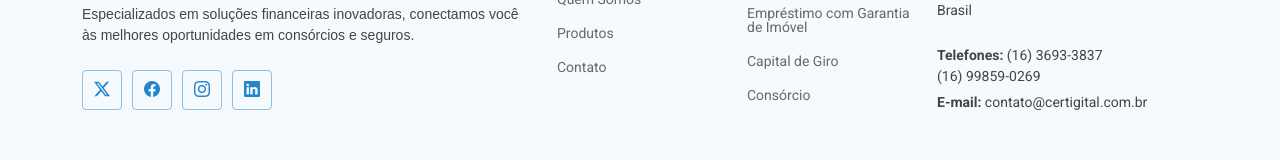
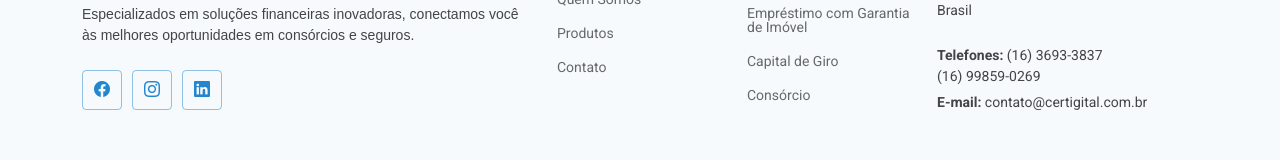
Before and after one commit to lucasmpampanini/porto_digital_consorcios, a plain HTML site: page index.html in a window 1280 px wide. Shown: the part 6149-6309 px from the top of the page. Drawn offline with Linux system fonts and the light colour scheme.

Commit message:
links de redes sociais

```diff
--- a/index.html
+++ b/index.html
@@ -453,10 +453,10 @@
           </a>
           <p>Especializados em soluções financeiras inovadoras, conectamos você às melhores oportunidades em consórcios e seguros.</p>
           <div class="social-links d-flex mt-4">
-            <a href=""><i class="bi bi-twitter-x"></i></a>
-            <a href=""><i class="bi bi-facebook"></i></a>
-            <a href=""><i class="bi bi-instagram"></i></a>
-            <a href=""><i class="bi bi-linkedin"></i></a>
+            <!-- <a href=""><i class="bi bi-twitter-x"></i></a> -->
+            <a href="https://www.facebook.com/search/top?q=aliada%20corretora%20de%20seguros"><i class="bi bi-facebook"></i></a>
+            <a href="https://www.instagram.com/aliadacorretora"><i class="bi bi-instagram"></i></a>
+            <a href="https://www.linkedin.com/in/aliada-corretora-de-seguros-477385314"><i class="bi bi-linkedin"></i></a>
           </div>
         </div>
 
```
